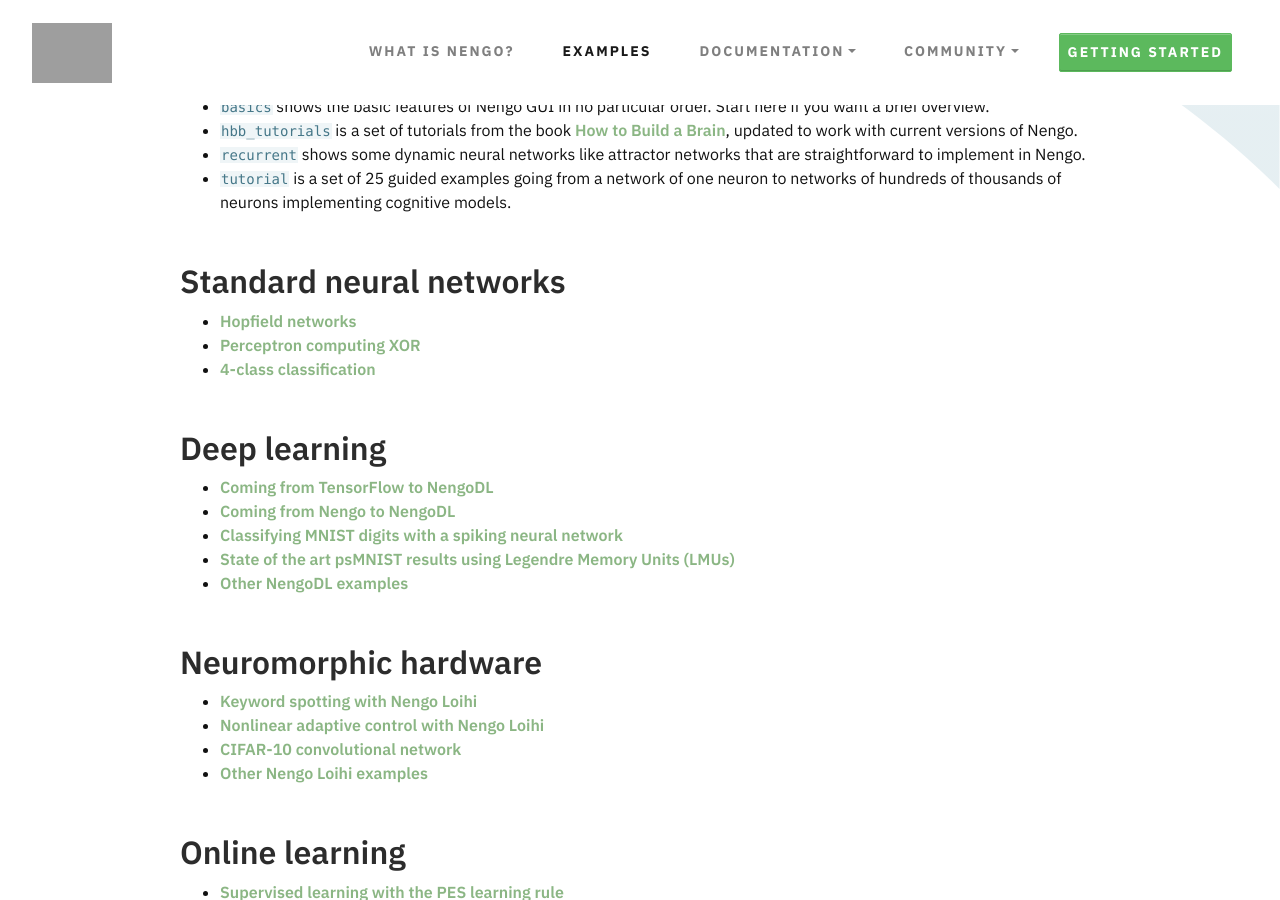
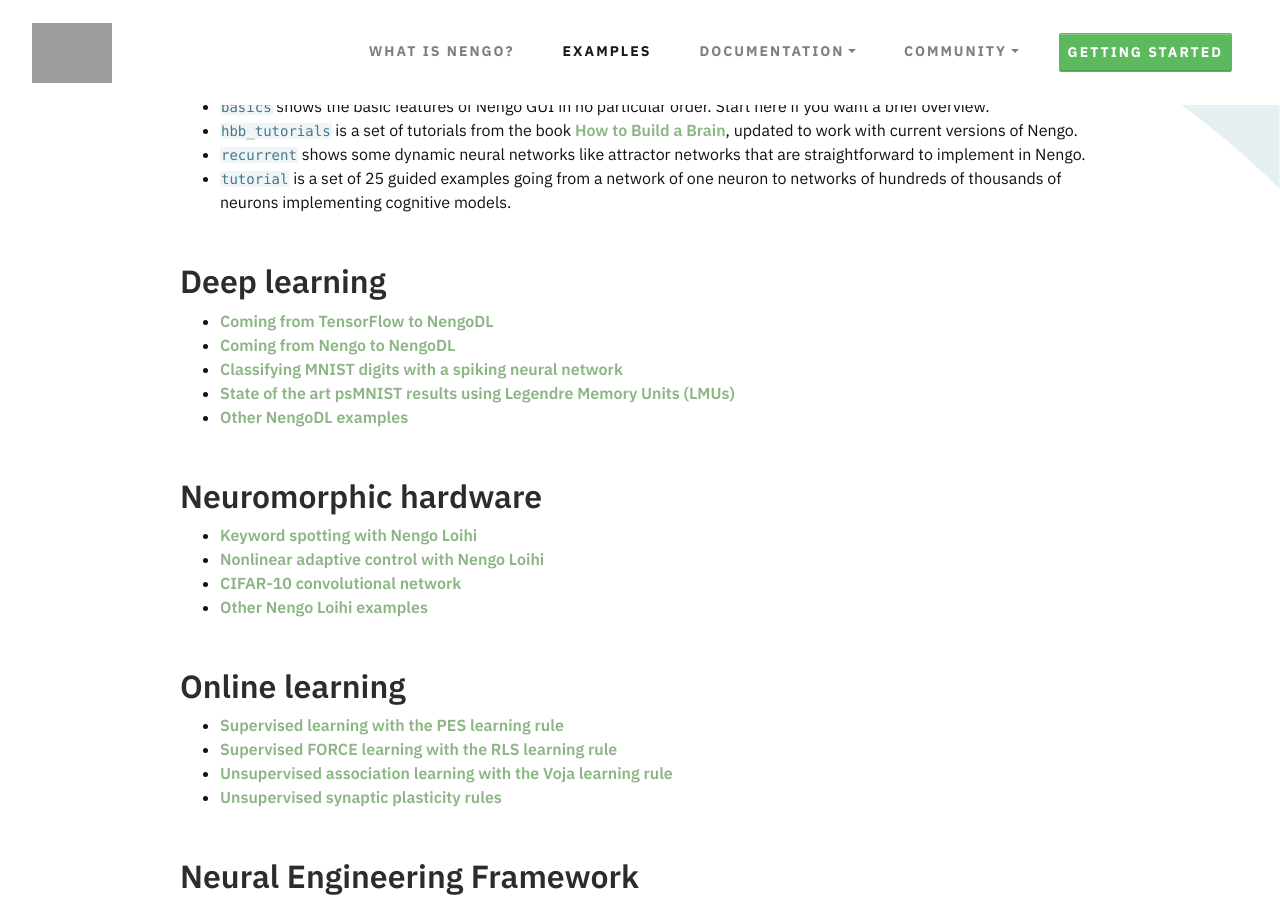
Before and after one commit to nengo/nengo.github.io, a Jekyll site: the page built from examples.md, in a window 1280 px wide and 900 px high, scrolled down 626 px. Built offline with Jekyll 4.4.1, drawn with Linux system fonts in a browser that asks for light colours; nearby versions of some CDN libraries.

Commit message:
Remove "Standard neural networks" examples
Pending an update of these examples, as they are
no longer up to date with current Nengo versions.

```diff
--- a/examples.md
+++ b/examples.md
@@ -24,12 +24,6 @@
   that are straightforward to implement in Nengo.
 - `tutorial` is a set of 25 guided examples going from a network of one neuron
   to networks of hundreds of thousands of neurons implementing cognitive models.
-
-## Standard neural networks
-
-- [Hopfield networks](https://github.com/s72sue/std_neural_nets/blob/master/hopfield_network.ipynb)
-- [Perceptron computing XOR](https://github.com/s72sue/std_neural_nets/blob/master/computing_functions/perceptron_for_XOR.ipynb)
-- [4-class classification](https://github.com/s72sue/std_neural_nets/blob/master/classification/4-class_classification.ipynb)
 
 ## Deep learning
 
```
